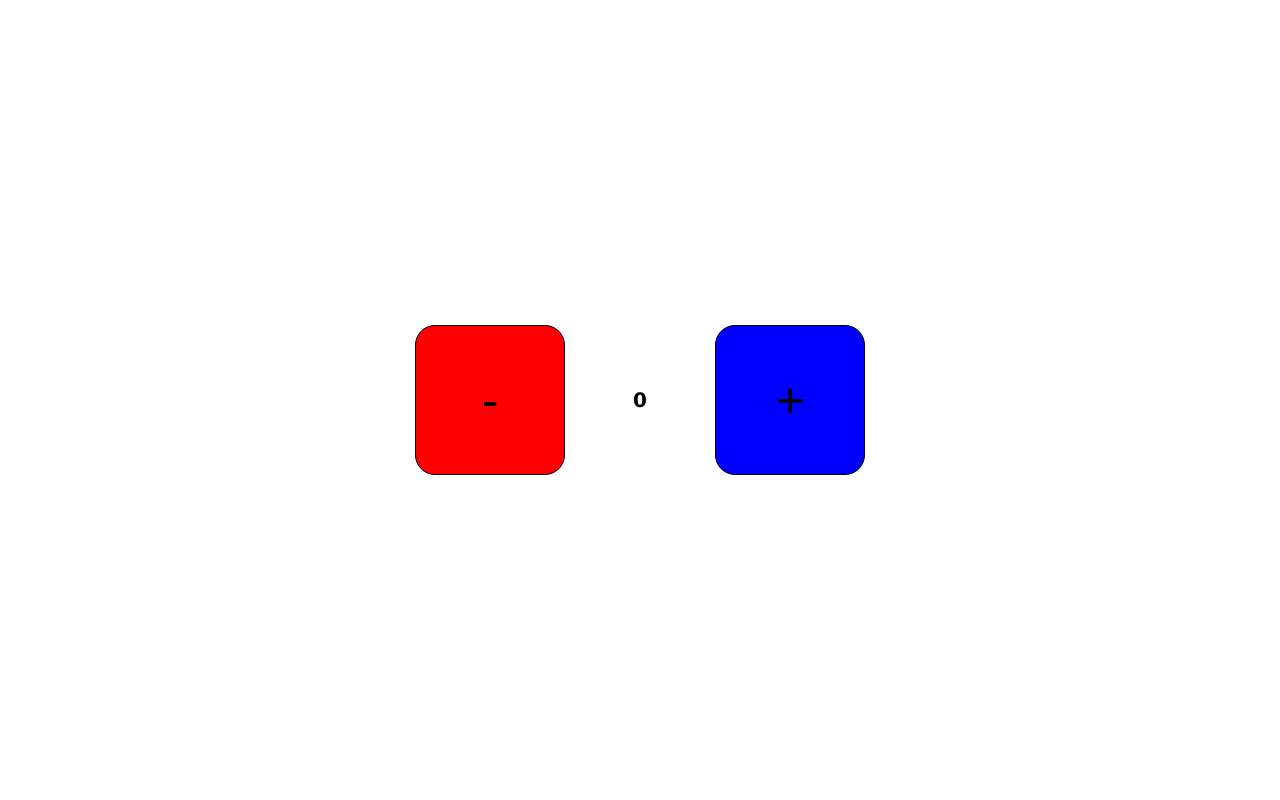
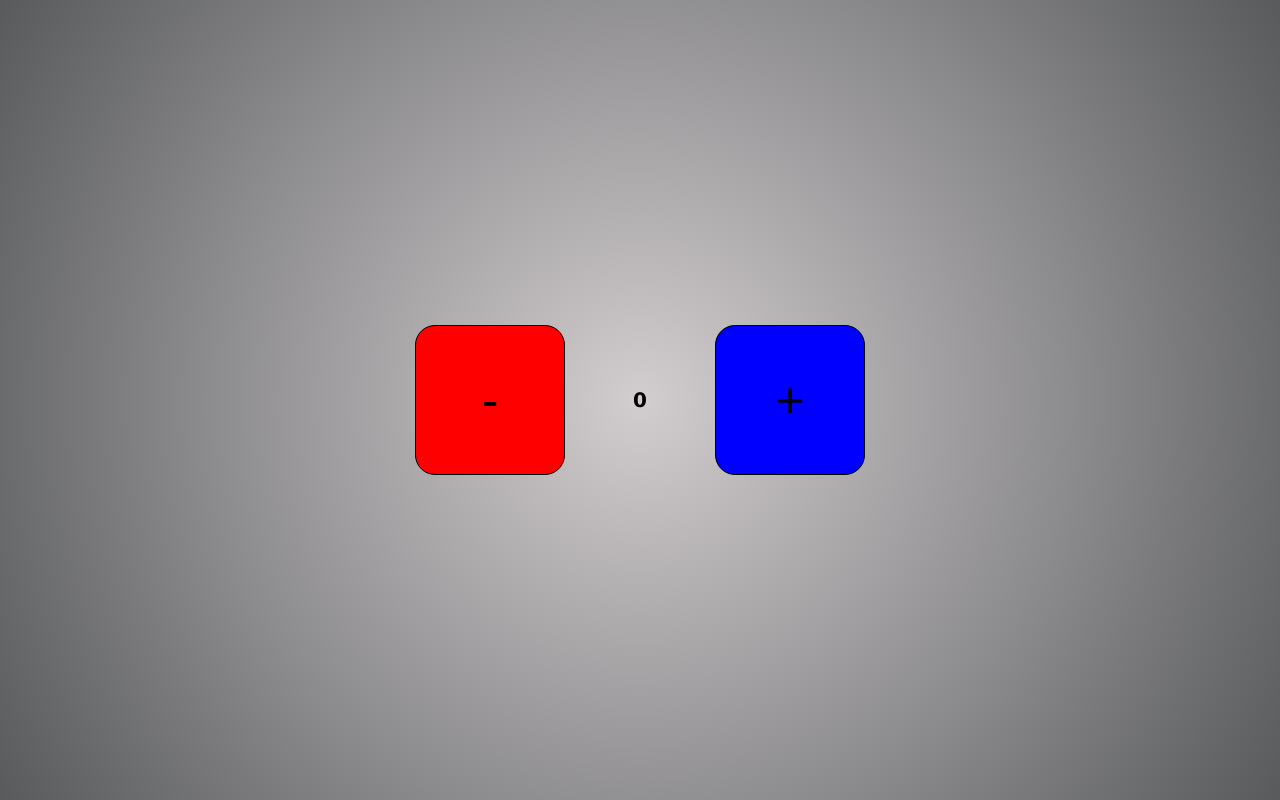
Before and after one commit to FeDev9/Counter, a plain HTML site: page index.html in a window 1280 px wide. Drawn offline with Linux system fonts and the light colour scheme.

Commit message:
CSS commit

```diff
--- a/css/styles.css
+++ b/css/styles.css
@@ -10,6 +10,8 @@ body {
     font-family: Verdana, Geneva, Tahoma, sans-serif;
     font-size: 20px;
     font-weight: bold;
+    user-select: none;
+    background: radial-gradient(circle, rgba(210,205,207,1) 0%, rgba(88,90,92,1) 100%);
 }
 
 .counter-grid {
@@ -38,5 +40,8 @@ button {
     border-radius: 20px;
     font-size: 50px;
     padding: 2rem;
+    cursor: pointer;
+    user-select: none;
+
 
 }
--- a/index.html
+++ b/index.html
@@ -4,13 +4,10 @@
     <meta charset="UTF-8">
     <meta http-equiv="X-UA-Compatible" content="IE=edge">
     <meta name="viewport" content="width=device-width, initial-scale=1.0">
-    <title>Document</title>
+    <title>Counter</title>
     <link rel="stylesheet" href="./css/styles.css">
 </head>
 <body>
-
-
-
     <script src="./js/script.js"></script>
 </body>
 </html>
```
Also changed, not shown: js/script.js (line endings or trailing spaces).
